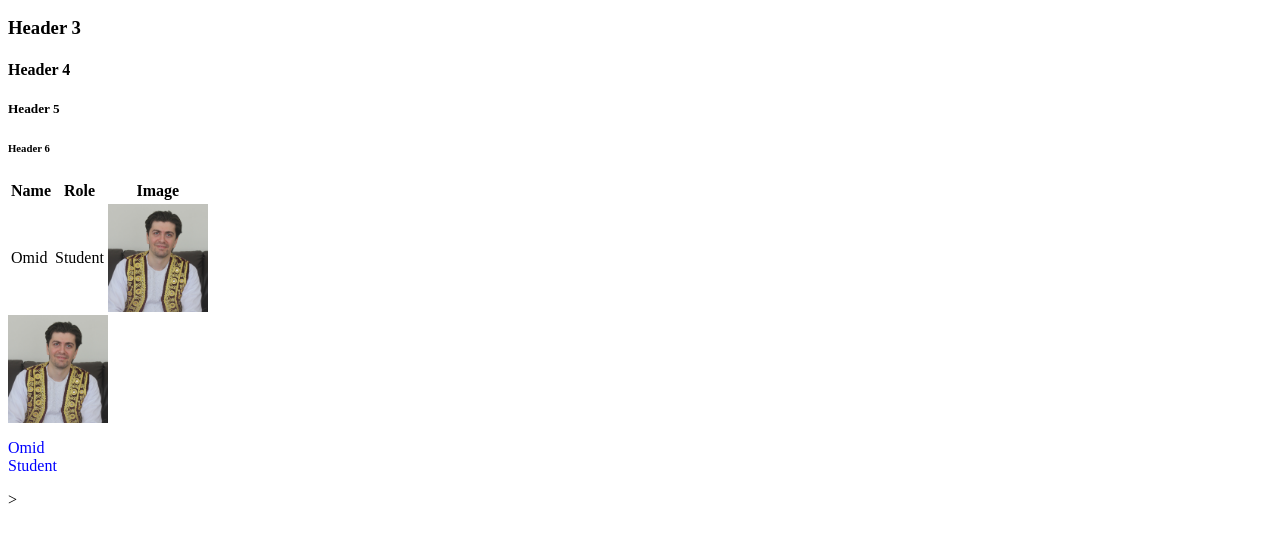
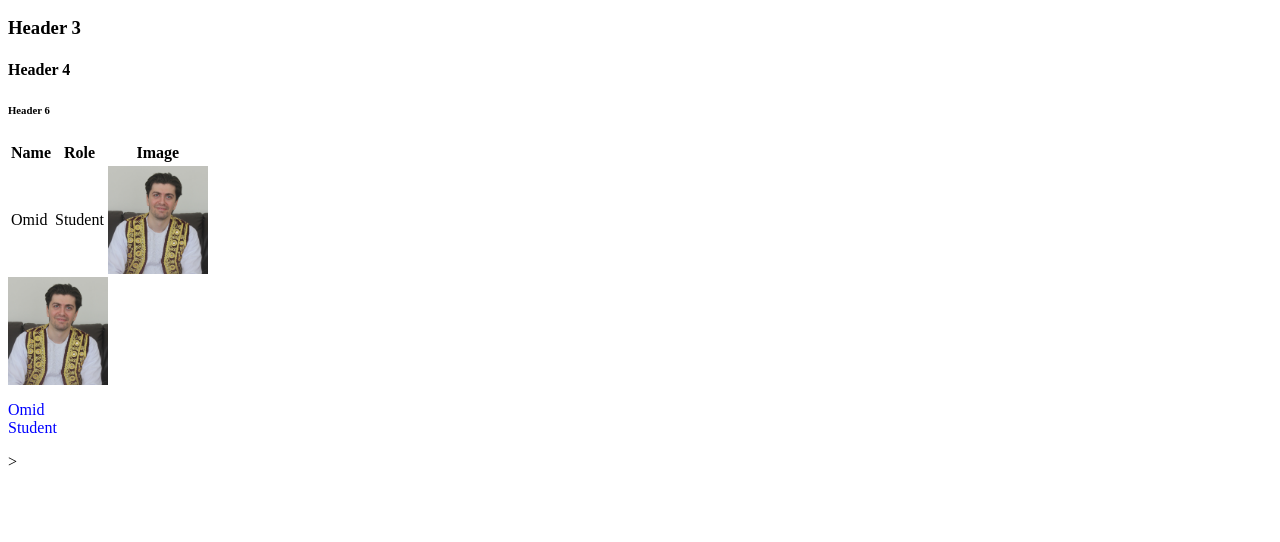
Before and after one commit to RoshanOmid/snowman, a plain HTML site: page index.html in a window 1280 px wide. Shown: the part 96-638 px from the top of the page. Drawn offline with Linux system fonts and the light colour scheme.

Commit message:
Update index.html

```diff
--- a/index.html
+++ b/index.html
@@ -18,7 +18,6 @@
         <h2>Header 2</h2>
         <h3>Header 3</h3>
         <h4>Header 4</h4>
-        <h5>Header 5</h5>
         <h6>Header 6</h6>
 
         <table>
```
